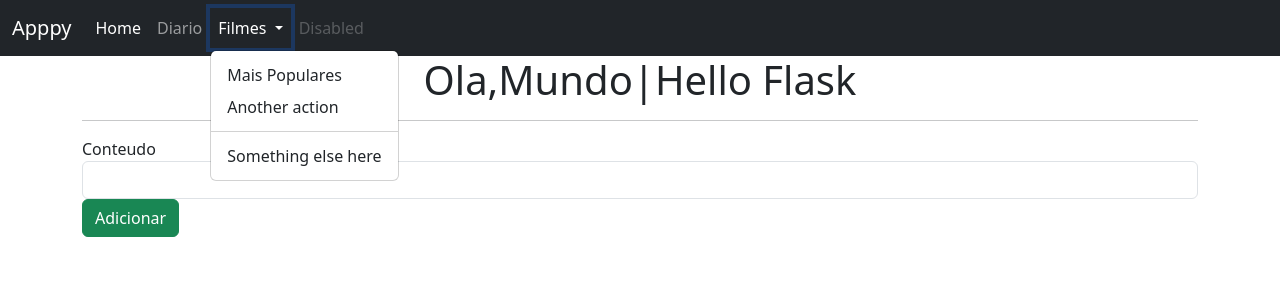
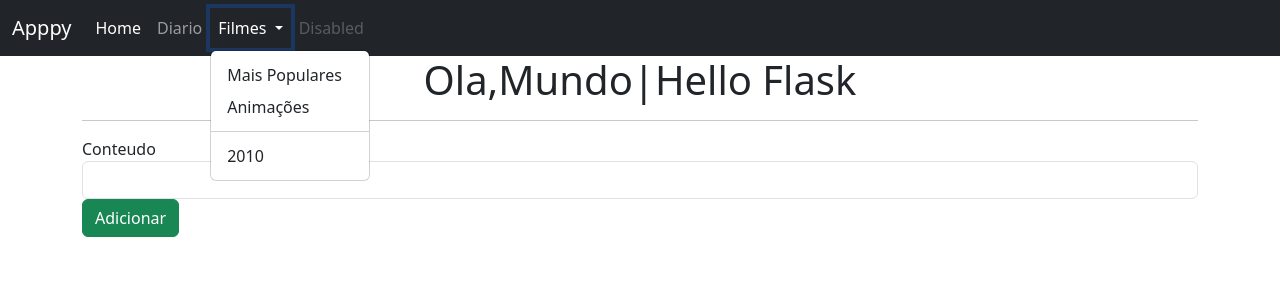
Before and after one commit to D6viddantas/curso_flask, a Flask app: page / in a window 1280 px wide, after a click on "Filmes". Shown: the top 300 px of the page. Run offline with Flask 3, Linux system fonts and the light colour scheme; parts of the project's set-up code (start-up, migrations or seed data) failed here and were passed over.

Commit message:
Rotas dinamicas flask

```diff
--- a/app.py
+++ b/app.py
@@ -1,5 +1,5 @@
 from flask import Flask,render_template,request
-from list_filmes import dados_json
+from list_filmes import list_filmes
 app = Flask(__name__)
 conteudos = []
 
@@ -27,6 +27,6 @@ def diario():
         'diario.html',
         registros=registros)
 
-@app.route('/filmes')
-def listar_filmes():
-    return render_template('filmes.html',filmes=dados_json)
+@app.route('/filmes/<propriedade>')
+def listar_filmes(propriedade):
+    return render_template('filmes.html',filmes=list_filmes(propriedade))
--- a/list_filmes.py
+++ b/list_filmes.py
@@ -1,9 +1,18 @@
 import urllib.request
 import json
 
-url = 'https://api.themoviedb.org/3/discover/movie?sort_by=popularity.desc&api_key=57e8bbfa80f346b41ae25d2d73993d62'
+def list_filmes(tipo):
+    url = ''
+    if tipo == 'Populares':
+        url = 'https://api.themoviedb.org/3/discover/movie?sort_by=popularity.desc&api_key=57e8bbfa80f346b41ae25d2d73993d62'
+    elif tipo == 'Animação':
+        url = 'https://api.themoviedb.org/3/discover/movie?with_genres=16&sort_by=vote_average.desc&vote_count.gte=1000&api_key=57e8bbfa80f346b41ae25d2d73993d62'
+    elif tipo == '2010':
+        url = 'https://api.themoviedb.org/3/discover/movie?primary_release_year=2010&sort_by=popularity.desc&api_key=57e8bbfa80f346b41ae25d2d73993d62'
+    else:
+        url = 'https://api.themoviedb.org/3/discover/movie?language=de-DE&region=DE&release_date.gte=2015-11-16&release_date.lte=2016-12-02&with_release_type=2|3&api_key=57e8bbfa80f346b41ae25d2d73993d62'
+    response = urllib.request.urlopen(url)
 
-response = urllib.request.urlopen(url)
-
-dados = response.read()
-dados_json = json.loads(dados)['results']
+    dados = response.read()
+    dados_json = json.loads(dados)['results']
+    return dados_json
--- a/templates/base.html
+++ b/templates/base.html
@@ -26,10 +26,10 @@
                   Filmes
                 </a>
                 <ul class="dropdown-menu">
-                  <li><a class="dropdown-item" href="{{url_for('listar_filmes')}}">Mais Populares</a></li>
-                  <li><a class="dropdown-item" href="#">Another action</a></li>
+                  <li><a class="dropdown-item" href="{{url_for('listar_filmes',propriedade='Populares')}}">Mais Populares</a></li>
+                  <li><a class="dropdown-item" href="{{url_for('listar_filmes',propriedade='Animação')}}">Animações</a></li>
                   <li><hr class="dropdown-divider"></li>
-                  <li><a class="dropdown-item" href="#">Something else here</a></li>
+                  <li><a class="dropdown-item" href="{{url_for('listar_filmes',propriedade='2010')}}">2010</a></li>
                 </ul>
               </li>
               <li class="nav-item">
```
